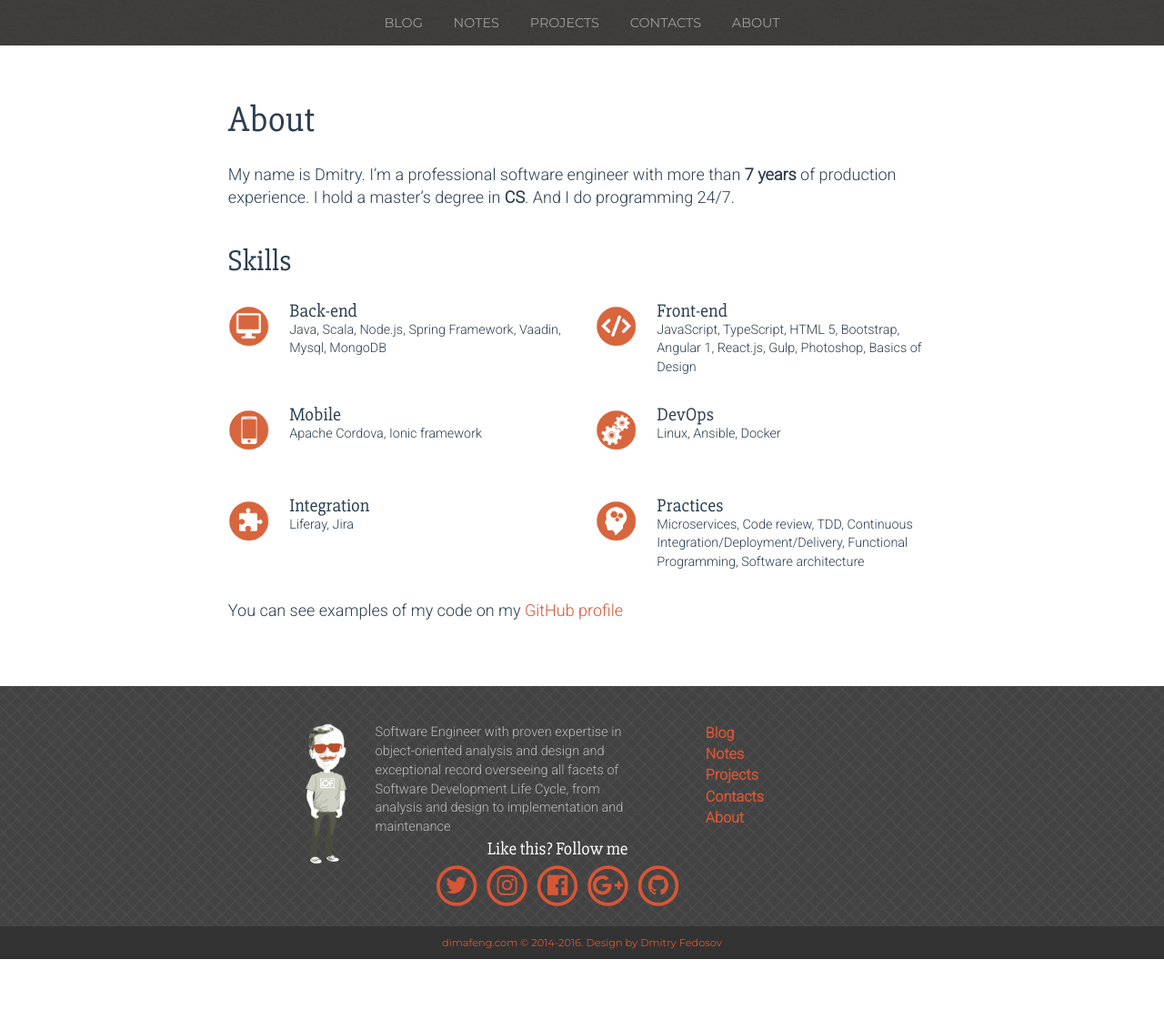
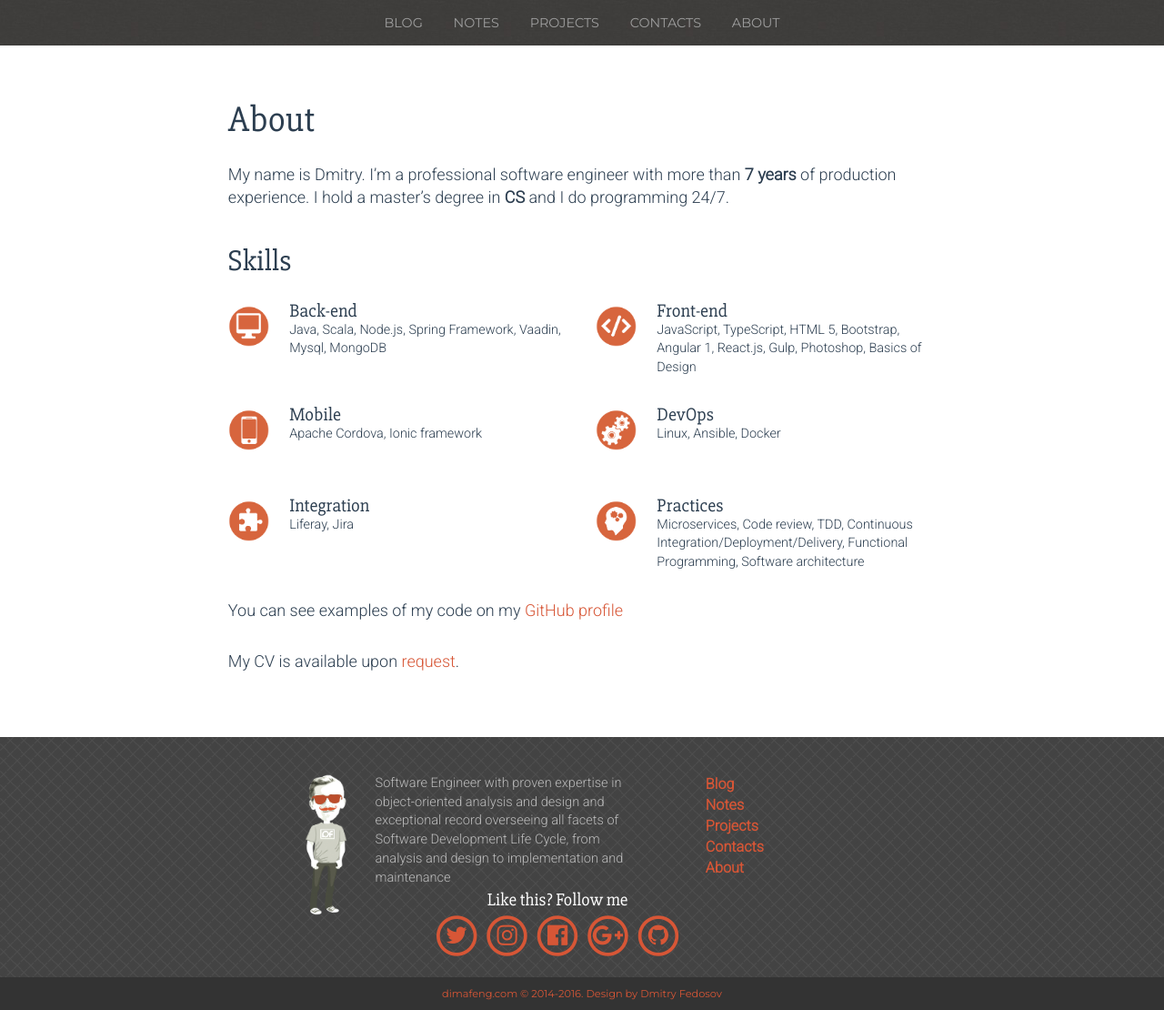
Before and after one commit to dimafeng/dimafeng.github.io, a Jekyll site: the page built from about.md, in a window 1280 px wide. Shown: the whole page at 91% size. Built offline with Jekyll 4.4.1, drawn with Linux system fonts in a browser that asks for light colours; nearby versions of some CDN libraries; before the commit the page ends 1054 px from its top, so only the background shows below that.

Commit message:
about update

```diff
--- a/about.md
+++ b/about.md
@@ -6,7 +6,7 @@ permalink: /about/
 
 # About
 
-My name is Dmitry. I'm a professional software engineer with more than **7 years** of production experience. I hold a master's degree in **CS**. And I do programming 24/7.
+My name is Dmitry. I'm a professional software engineer with more than **7 years** of production experience. I hold a master's degree in **CS** and I do programming 24/7.
 
 ## Skills
 
@@ -99,3 +99,5 @@ My name is Dmitry. I'm a professional software engineer with more than **7 years
 </div>
 
 You can see examples of my code on my [GitHub profile](https://github.com/dimafeng)
+
+My CV is available upon [request](/contacts/).
```
Also changed, not shown: projects.md (+1 -0 lines).
